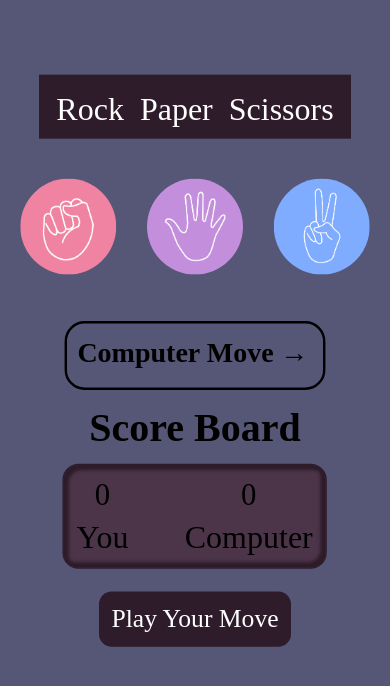
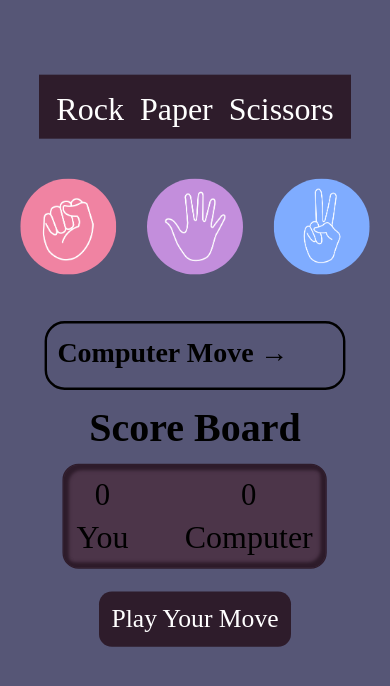
Before and after one commit to AryanRajput5772/Rock-paper-and-scissors-game, a plain HTML site: page index.html in a window 390 px wide. Drawn offline with Linux system fonts and the light colour scheme.

Commit message:
Adding media query

```diff
--- a/style.css
+++ b/style.css
@@ -177,9 +177,10 @@ h4 {
 }
 
 @media only screen and (max-width: 600px) {
-  /* Styles for smaller screens (e.g., phones) */
+  .compinfo {
+    width: 350px;
+  }
   body {
     transform: scale(0.8); /* Adjust font size */
   }
-  /* Add more styles as needed */
 }
```
